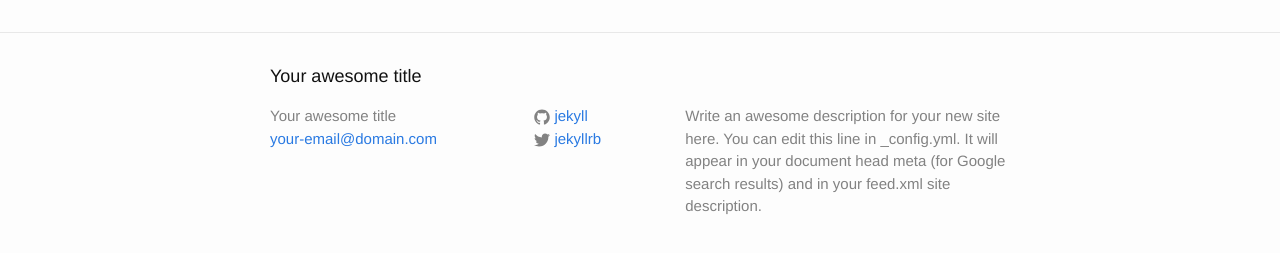
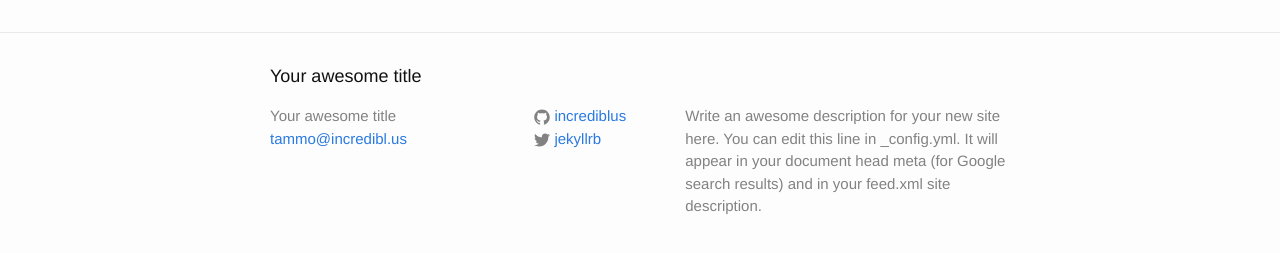
Before and after one commit to incrediblus/incrediblus.github.io, a Jekyll site: the page built from index.html, in a window 1280 px wide. Shown: the part 264-517 px from the top of the page. Built offline with Jekyll 4.4.1, drawn with Linux system fonts in a browser that asks for light colours.

Commit message:
Minor updates

```diff
--- a/_config.yml
+++ b/_config.yml
@@ -7,15 +7,15 @@
 
 # Site settings
 title: Your awesome title
-email: your-email@domain.com
+email: tammo@incredibl.us
 description: > # this means to ignore newlines until "baseurl:"
   Write an awesome description for your new site here. You can edit this
   line in _config.yml. It will appear in your document head meta (for
   Google search results) and in your feed.xml site description.
 baseurl: "" # the subpath of your site, e.g. /blog
-url: "http://yourdomain.com" # the base hostname & protocol for your site
+url: "http://www.incredibl.us" # the base hostname & protocol for your site
 twitter_username: jekyllrb
-github_username:  jekyll
+github_username:  incrediblus
 
 # Build settings
 markdown: kramdown
```
